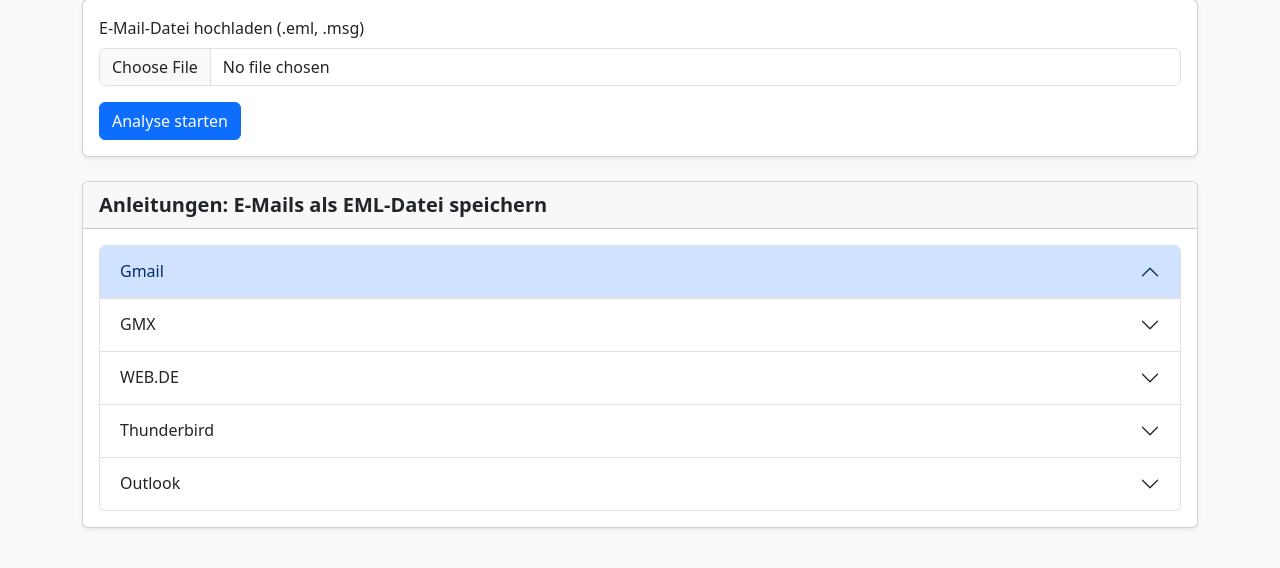
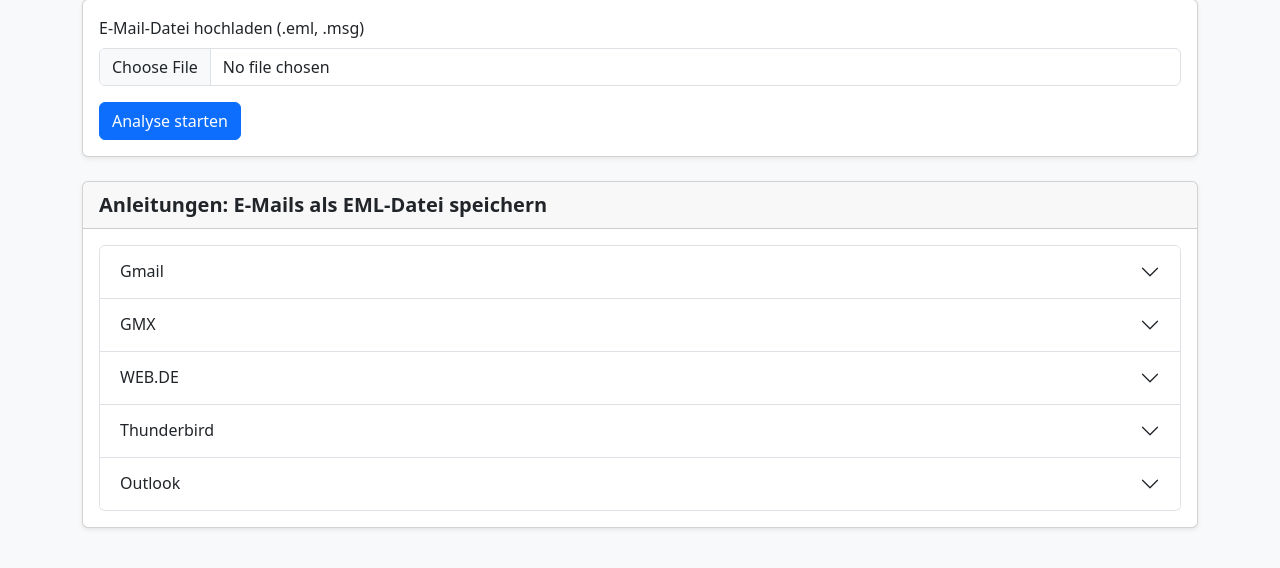
Before and after one commit to haruzept/phishi, a Flask app: page / in a window 1280 px wide. Shown: the part 153-721 px from the top of the page. Run offline with Flask 3, Linux system fonts and the light colour scheme.

Commit message:
fix gmail Markierung

```diff
--- a/templates/index.html
+++ b/templates/index.html
@@ -51,7 +51,7 @@
         <div class="accordion" id="guideAccordion">
           <div class="accordion-item">
             <h2 class="accordion-header" id="headingGmail">
-              <button class="accordion-button" type="button" data-bs-toggle="collapse" data-bs-target="#collapseGmail">Gmail</button>
+              <button class="accordion-button collapsed" type="button" data-bs-toggle="collapse" data-bs-target="#collapseGmail">Gmail</button>
             </h2>
             <div id="collapseGmail" class="accordion-collapse collapse collapse" data-bs-parent="#guideAccordion">
               <div class="accordion-body">
```
